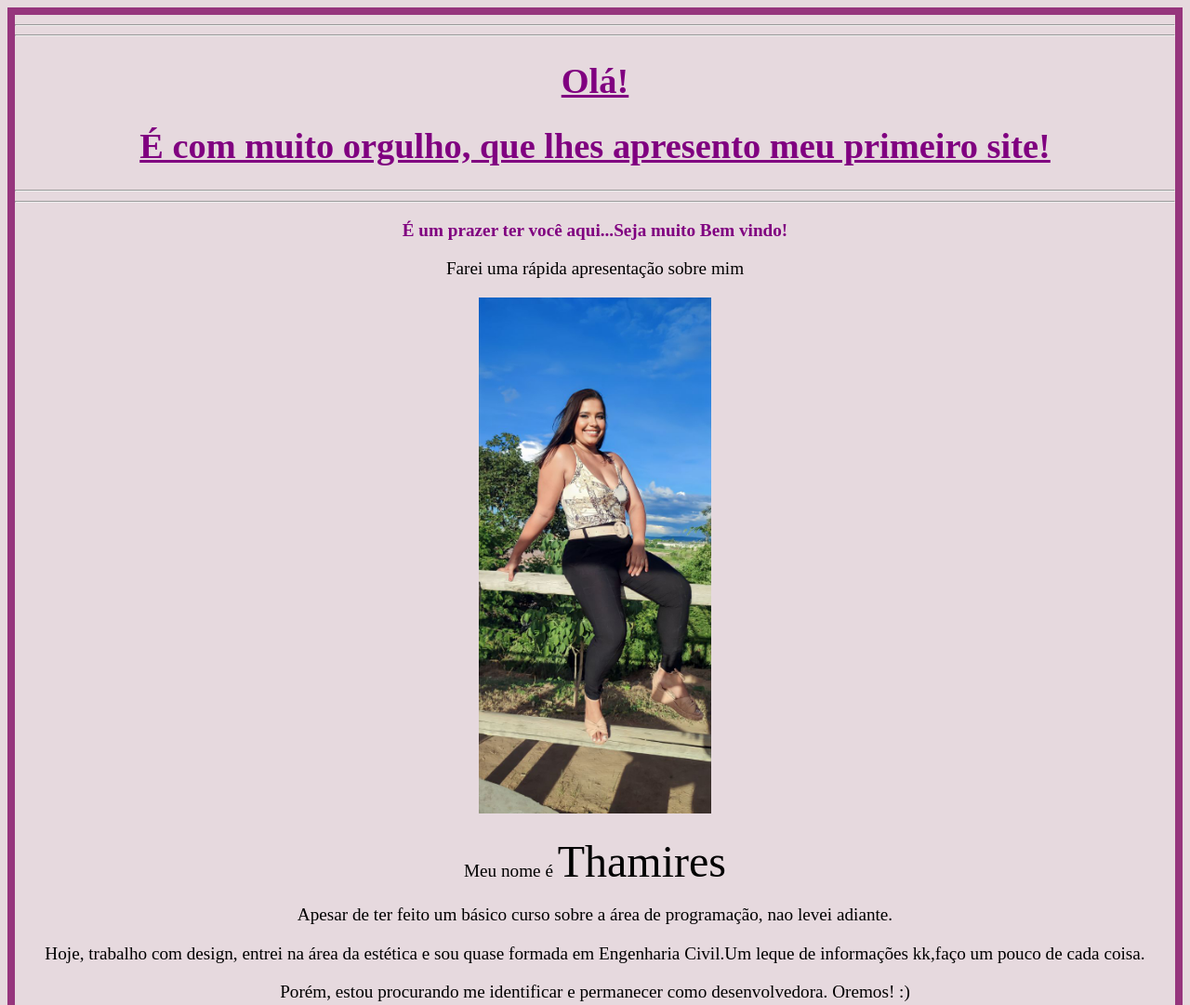
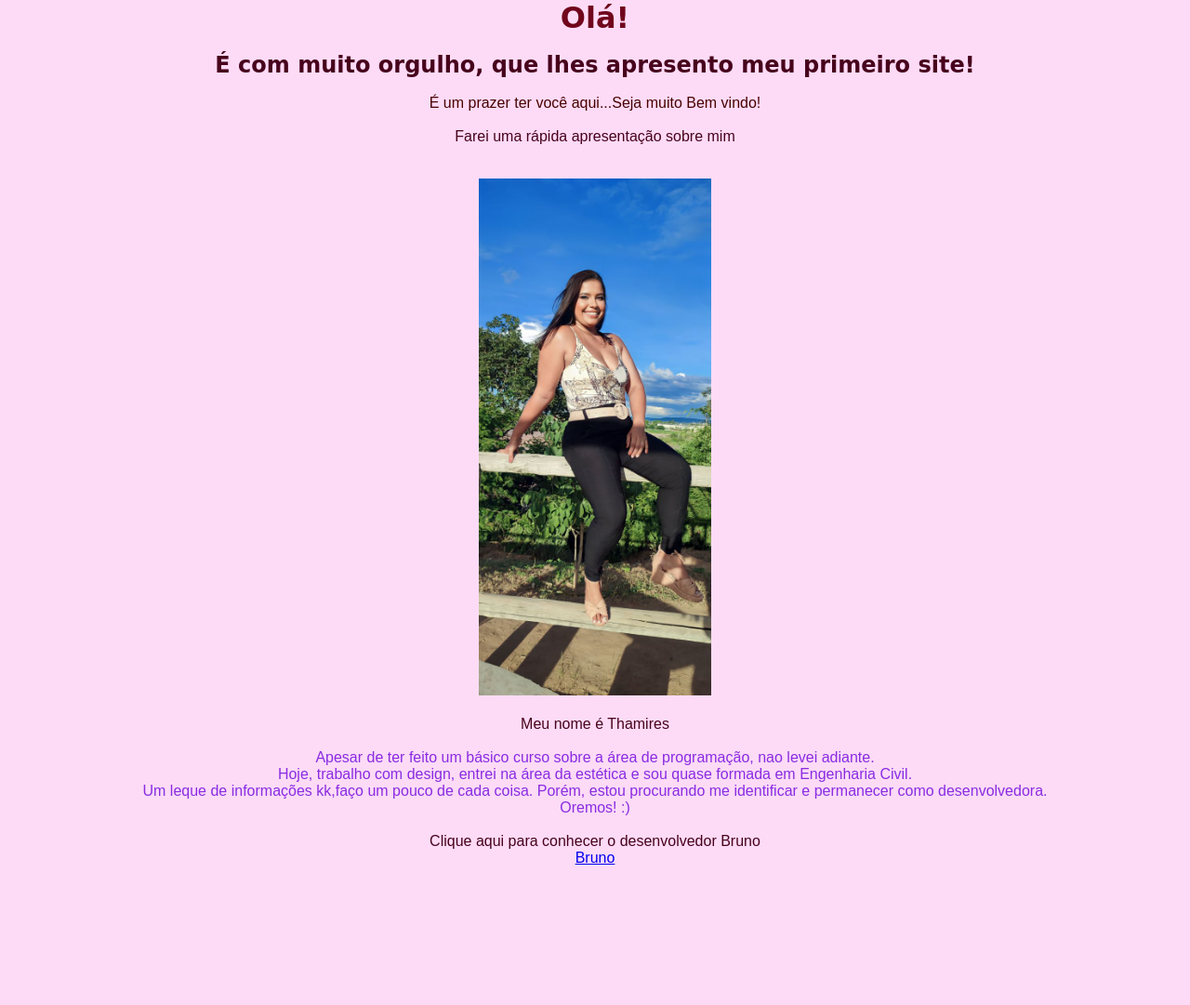
Before and after one commit to lacerdathamires/Tarefas, a plain HTML site: page index.html in a window 1280 px wide. Shown: the top 1081 px of the page at 93% size. After the commit the page ends 932 px from the top, so only its background shows below. Drawn offline with Linux system fonts and the light colour scheme.

Commit message:
Arquivo editado, incluso formulario css

```diff
--- /dev/null
+++ b/formulario.css
@@ -0,0 +1,46 @@
+*{
+    margin: 0;
+    padding: 0;
+}
+#titulo{
+    font-family: cursive;
+    color: rgb(112, 5, 28) ;
+    text-align: center;
+}
+#subtitulo{
+    font-family: cursive;
+    color:  rgb(71, 2, 28);
+    text-align: center;
+}
+#texto {
+    font-family: sans-serif;
+    color: rgb(71, 2, 2);
+    text-align: center;
+}
+#texto2{
+        font-family: sans-serif;
+        color: rgb(71, 2, 28);
+        text-align: center;
+    }
+#imagem{
+    justify-content: center;
+    width: 250px;
+}
+#texto3{
+    font-family: sans-serif;
+        color: rgb(71, 2, 28);
+        text-align: center;
+}
+#texto4{
+    font-family: sans-serif;
+        color: blueviolet;
+        text-align: center;
+}
+body{
+    background-color: rgb(253, 219, 246);
+    font-family: sans-serif;
+    font-size: 1em;
+    color: blueviolet;
+    text-align: center;
+    justify-content: center;
+}
--- a/index.html
+++ b/index.html
@@ -3,30 +3,26 @@
 <head>
     <meta charset="UTF-8">
     <meta name="viewport" content="width=device-width, initial-scale=1.0">
-    <title>Apresentação</title>
-</head>
-<style>
-    body{
-        background-color: rgb(230, 217, 222);
-        font-size: larger;
-        font-style: inherit;
-        border: 8px solid rgb(150, 53, 125);
-    }
-</style>
+    <style type="text/css">
+    </style>
+    <link rel="stylesheet" href="formulario.css">
+ </head>
+     <title>Apresentação</title>
 <body>
-    <hr>
-    <hr>
-    <h1><center><font color="purple"><u><font face="ernestone script">Olá!</font></center></font></u></h1>
-    <h1><center><font color="purple"><u><font face="ernestone script">É com muito orgulho, que lhes apresento meu primeiro site!</font></center></font></u></h1>
-    <hr>
-    <hr>
-       <p><center><b><font color= purple>É um prazer ter você aqui...Seja muito Bem vindo!</center></font></p></b>
-    <p><center>Farei uma rápida apresentação sobre mim</center></p>
-    <center> <img src="eu.jpg"  width="250px" alt=""</center>
-    <p><center>Meu nome é <font face="ernestone script"><font size=24>Thamires</center></font></font></p>
-    <p><center>Apesar de ter feito um básico curso sobre a área de programação, nao levei adiante.  <p>Hoje, trabalho com design, entrei na área da estética e sou quase formada em Engenharia Civil.Um leque de informações kk,faço um pouco de cada coisa.</p> Porém, estou procurando me identificar e permanecer como desenvolvedora.
-         Oremos! :)  </center></p>
-    <style>
-    </style>
+     <h1 id="titulo">Olá!</h1> <br>
+     <h2 id="subtitulo">É com muito orgulho, que lhes apresento meu primeiro site!</h2><br>
+       <p id="texto"> É um prazer ter você aqui...Seja muito Bem vindo!</p><br>
+    <p id="texto2">Farei uma rápida apresentação sobre mim</p>
+    <br>
+       <br>
+     <img id="imagem" src="eu.jpg"  width="250px" alt=""><br>
+      <br>
+    <p id="texto3">Meu nome é Thamires</p>
+    <br>
+    <p id="texto4">Apesar de ter feito um básico curso sobre a área de programação, nao levei adiante.<p id="texto4">Hoje, trabalho com design, entrei na área da estética e sou quase formada em Engenharia Civil.<p id="texto4">Um leque de informações kk,faço um pouco de cada coisa. Porém, estou procurando me identificar e permanecer como desenvolvedora.</p>
+    Oremos! :) </p></p>
+    <br>
+    <p id="texto3">Clique aqui para conhecer o desenvolvedor Bruno</p>
+    <a href="https://www.google.com.br/"> Bruno</a>
 </body>
 </html>
```
